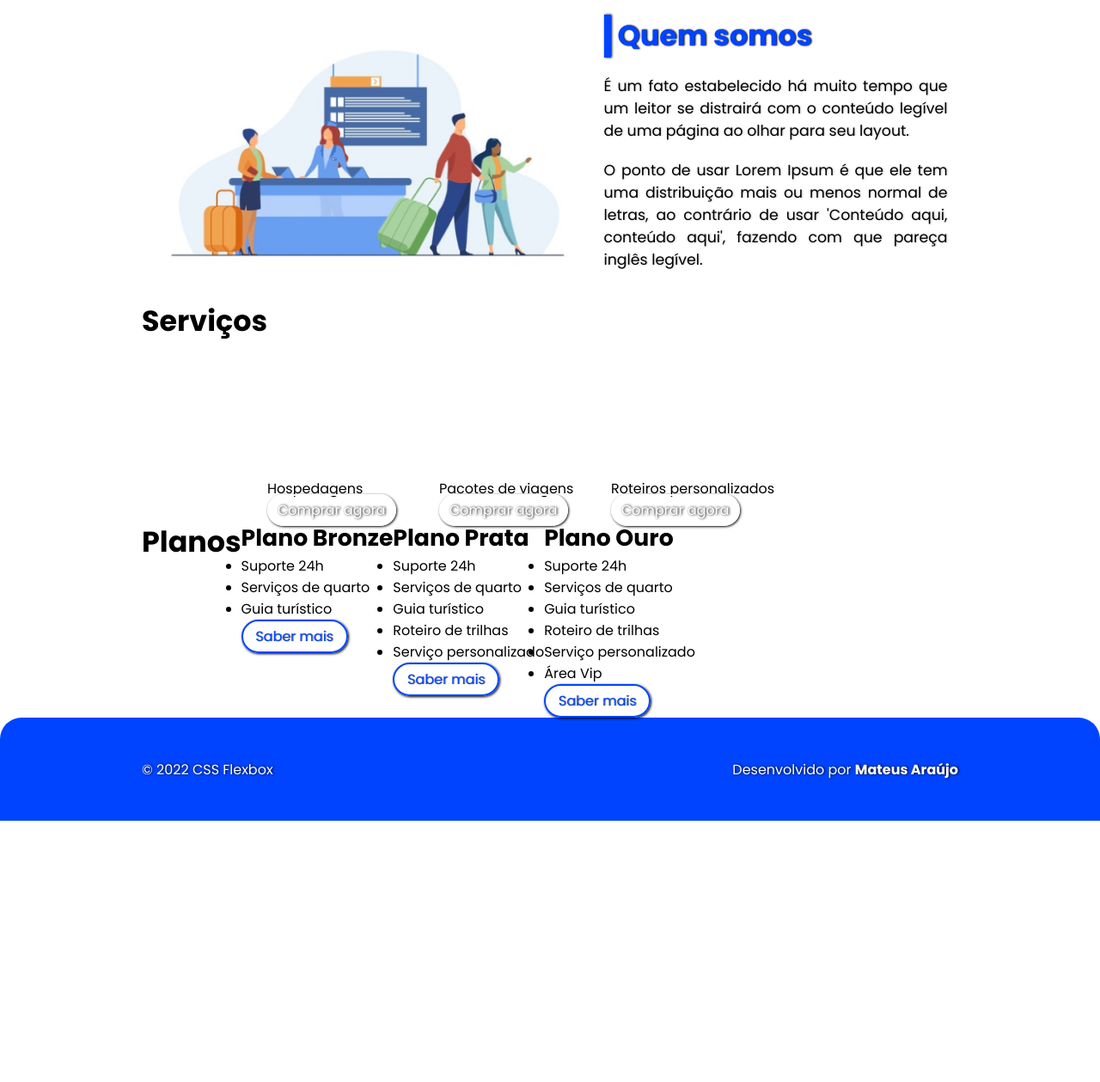
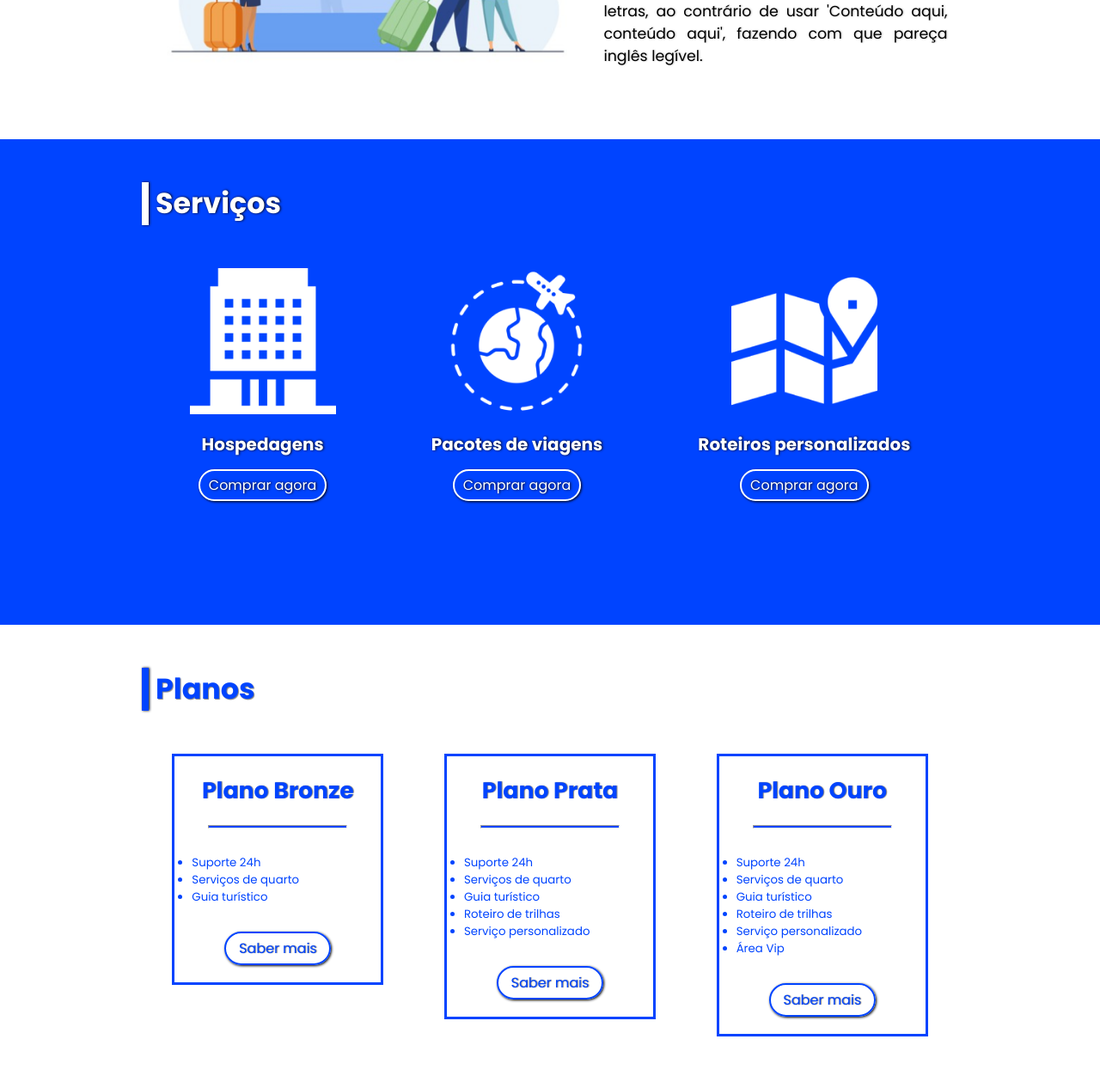
Before and after one commit to mateusaraujos/project-flexbox-dio, a plain HTML site: page flex-projeto/index.html in a window 1280 px wide. Shown: the part 837-2096 px from the top of the page at 86% size. Before the commit the page ends 1792 px from the top, so only its background shows below. Drawn offline with Linux system fonts and the light colour scheme.

Commit message:
serviços pronto

```diff
--- a/flex-projeto/index.html
+++ b/flex-projeto/index.html
@@ -48,8 +48,10 @@
                 <h2 class="subtitle">Quem somos</h2>
             </header>
 
-            <p>É um fato estabelecido há muito tempo que um leitor se distrairá com o conteúdo legível de uma página ao olhar para seu layout.</p>
-            <p>O ponto de usar Lorem Ipsum é que ele tem uma distribuição mais ou menos normal de letras, ao contrário de usar 'Conteúdo aqui, conteúdo aqui', fazendo com que pareça inglês legível.
+            <p>É um fato estabelecido há muito tempo que um leitor se distrairá com o conteúdo legível de uma página ao
+                olhar para seu layout.</p>
+            <p>O ponto de usar Lorem Ipsum é que ele tem uma distribuição mais ou menos normal de letras, ao contrário
+                de usar 'Conteúdo aqui, conteúdo aqui', fazendo com que pareça inglês legível.
             </p>
         </article>
 
@@ -58,7 +60,8 @@
         </figure>
     </section>
 
-    <section class="flex-center blue" id="servicos">
+    <section id="mid-bar">
+        <section id="servicos" class="flex-center">
             <header id="servicos-header">
                 <h2 class="subtitle">Serviços</h2>
             </header>
@@ -89,6 +92,7 @@
                 </article>
             </section>
         </section>
+    </section>
 
     <section class="flex-center" id="planos">
         <header id="planos-header">
@@ -97,9 +101,12 @@
 
         <section id="tipos-planos">
             <article class="nossos-planos">
+                <section class="box-size">
                     <header class="tiposplanos-header">
                         <h3 class="subtitle-tipos">Plano Bronze</h3>
                     </header>
+
+                    <hr class="blue-line">
 
                     <ul class="lista-planos">
                         <li>Suporte 24h</li>
@@ -107,12 +114,16 @@
                         <li>Guia turístico</li>
                     </ul>
                     <a title="Mais sobre o plano 1 aqui" href="#">Saber mais</a>
+                </section>
             </article>
 
             <article class="nossos-planos">
+                <section class="box-size">
                     <header class="tiposplanos-header">
                         <h3 class="subtitle-tipos">Plano Prata</h3>
                     </header>
+
+                    <hr class="blue-line">
 
                     <ul class="lista-planos">
                         <li>Suporte 24h</li>
@@ -122,12 +133,16 @@
                         <li>Serviço personalizado</li>
                     </ul>
                     <a title="Mais sobre o plano 2 aqui" href="#">Saber mais</a>
+                </section>
             </article>
 
             <article class="nossos-planos">
+                <section class="box-size">
                     <header class="tiposplanos-header">
                         <h3 class="subtitle-tipos">Plano Ouro</h3>
                     </header>
+
+                    <hr class="blue-line">
 
                     <ul class="lista-planos">
                         <li>Suporte 24h</li>
@@ -138,6 +153,7 @@
                         <li>Área Vip</li>
                     </ul>
                     <a title="Mais sobre o plano 3 aqui" href="#">Saber mais</a>
+                </section>
             </article>
         </section>
     </section>
--- a/flex-projeto/style.css
+++ b/flex-projeto/style.css
@@ -2,6 +2,23 @@
     margin: 0;
     padding: 0;
     font-family: 'Poppins', sans-serif;
+}
+
+a {
+    user-select: none;
+    text-decoration: none;
+    padding: 5px 10px;
+    color: white;
+    border-radius: 50px;
+    border: 2px solid white;
+    text-shadow: 1px 0 3px black;
+    box-shadow: 1px 1px 3px 0 black;
+}
+
+a:hover {
+    text-shadow: 1px 1px 3px grey;
+    background-color: white;
+    color: #0044ff;
 }
 
 .flex-center {
@@ -14,8 +31,6 @@
     background-color: #0044ff;
     height: 80px;
     padding: 20px 0;
-    border-bottom-left-radius: 25px;
-    border-bottom-right-radius: 25px;
 }
 
 #header-bar {
@@ -43,24 +58,8 @@
     margin: 5px;
 }
 
-a {
-    text-decoration: none;
-    padding: 5px 10px;
-    color: white;
-    border-radius: 50px;
-    border: 2px solid white;
-    text-shadow: 1px 0 3px black;
-    box-shadow: 1px 1px 3px 0 black;
-}
-
-a:hover {
-    text-shadow: 1px 1px 3px grey;
-    background-color: white;
-    color: #0044ff;
-}
-
 #flex-turismos {
-    height: 90vh;
+    padding: 50px 0;
     align-items: center;
     justify-content: space-around;
 }
@@ -71,7 +70,7 @@ a:hover {
 }
 
 #main-header #title {
-    font-size: 30pt;
+    font-size: 35pt;
     color: #0044ff;
     line-height: 45px;
     margin-bottom: 10px;
@@ -108,15 +107,16 @@ a:hover {
     flex-direction: row-reverse;
     align-items: center;
     justify-content: space-around;
+    padding: 50px 0;
 }
 
-#quemsomos-header .subtitle {
+#quemsomos-header .subtitle, #planos-header .subtitle {
     display: flex;
     color: #0044ff;
-    text-shadow: 1px 0 2px black;
+    text-shadow: 1px 1px 1px grey;
 }
 
-#quemsomos-header .subtitle::before {
+#quemsomos-header .subtitle::before, #planos-header .subtitle::before {
     content: "";
     margin-right: 8px;
     height: 50px;
@@ -133,24 +133,103 @@ a:hover {
     text-shadow: 1px 0 2px silver;
 }
 
+#mid-bar {
+    background-color: #0044ff;
+    width: 100%;
+}
+
+#servicos, #planos {
+    flex-direction: column;
+    padding-top: 50px;
+    padding-bottom: 100px;
+}
+
+#servicos-header .subtitle {
+    display: flex;
+    color: white;
+    text-shadow: 1px 0 3px black;
+}
+
+#servicos-header .subtitle::before {
+    content: "";
+    margin-right: 8px;
+    height: 50px;
+    width: 8px;
+    background-color: white;
+    box-shadow: 1px 0 3px 0 black;
+}
+
 #tipos-servicos, #tipos-planos {
     display: flex;
+    flex-wrap: wrap;
+    justify-content: space-around;
 }
 
 .subtitle {
     font-size: 25pt;
 }
 
+#tipos-servicos .nossos-servicos, #tipos-planos .nossos-planos {
+    text-align: center;
+    color: white;
+    padding: 20px;
+    margin: 30px 0;
+}
+
+.servicos-icon, .servicos-icon img {
+    margin-bottom: 20px;
+}
+
+.servicos-icon img {
+    display: block;
+    width: 170px;
+    height: 170px;
+    margin: auto;
+}
+
+.servicos-icon figcaption{
+    margin-top: 20px;
+    font-size: 15pt;
+    text-shadow: 1px 0 3px black;
+    font-weight: 700;
+}
+
+.blue-line {
+    margin: auto;
+    width: 80%;
+    height: 2px;
+    margin-top: 20px;
+    background-color: #0044ff;
+}
+
 .subtitle-tipos {
     font-size: 20pt;
+    color: #0044ff;
+    text-shadow: 1px 0 1px grey;
+}
+
+.box-size {
+    margin: auto;
+    padding: 20px;
+    width: 200px;
+    border: 3px solid #0044ff;
+}
+
+.box-size a {
+    margin: auto;
+}
+
+.box-size .lista-planos {
+    color: #0044ff;
+    text-align: left;
+    font-size: 10pt;
+    margin: 30px 0;
 }
 
 #bottom-bar {
     height: 80px;
     padding: 20px 0;
     background-color: #0044ff;
-    border-top-left-radius: 25px;
-    border-top-right-radius: 25px;
 }
 
 #footer-bar {
@@ -212,16 +291,6 @@ a:hover {
     #main-header .desloca {
         margin-right: 200px;
     }
-
-    #up-bar {
-        border-bottom-left-radius: 0;
-        border-bottom-right-radius: 0;
-    }
-
-    #bottom-bar {
-        border-top-left-radius: 0;
-        border-top-right-radius: 0;
-    }
 }
 
 @media (max-width: 650px) {
```
Lines whose indentation alone changed are shown as unchanged.
